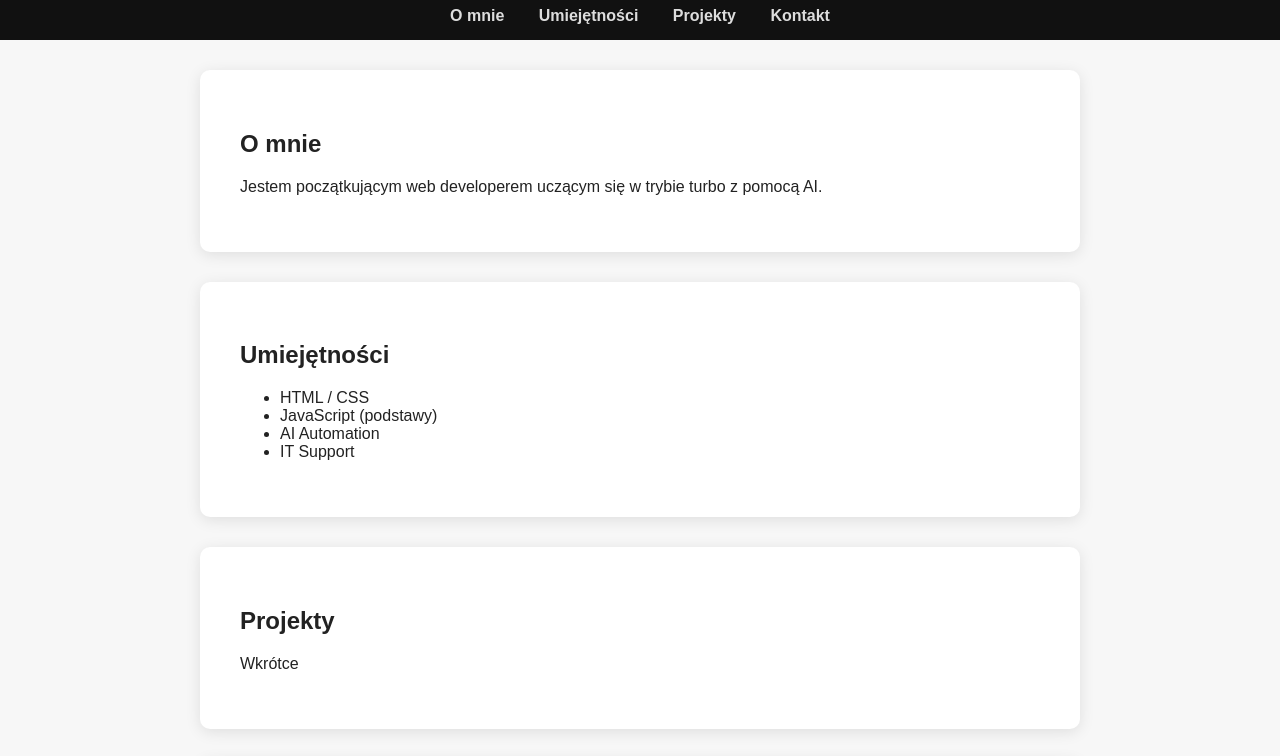
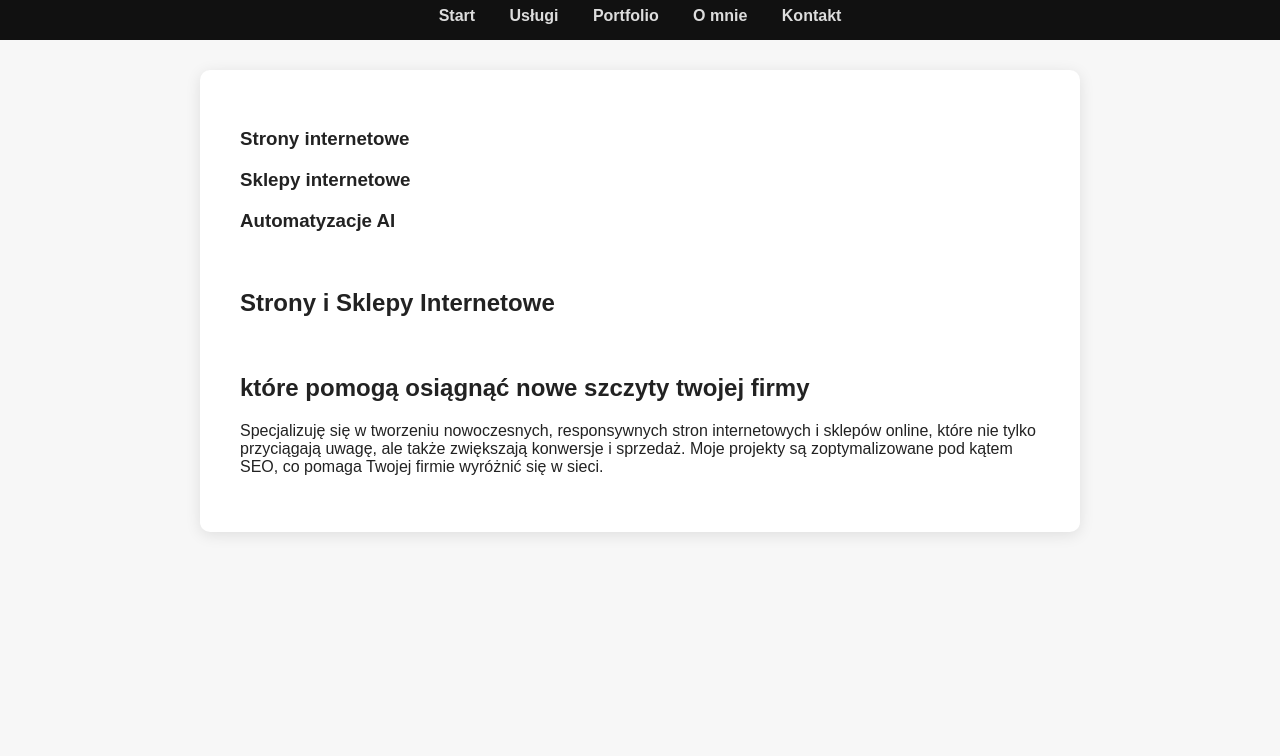
Before and after one commit to soberarafal2004-dev/portfolio, a plain HTML site: page index.html in a window 1280 px wide. Shown: the part 492-1248 px from the top of the page. After the commit the page ends 1054 px from the top, so only its background shows below. Drawn offline with Linux system fonts and the light colour scheme.

Commit message:
update index.html

```diff
--- a/index.html
+++ b/index.html
@@ -27,45 +27,28 @@
 </head>
 <body>
     <section class="hero">
-        <h1>Cześć! Jestem <span class="highlight">Rafal</span></h1>
+        <h1>Cześć! Jestem <span class="highlight">Rafał</span></h1>
         <p>Tworzę nowoczesne strony internetowe i automatyzacje AI.</p>
-        <a href="#projekty" class="hero-btn">Zobacz moje projekty</a>
+        <a href="portfolio.html" class="hero-btn">Zobacz moje projekty</a>
     </section>
     <header>
-        <h1>Rafal – Web Developer</h1>
+        <h1>Rafał – Web Developer</h1>
         <nav>
-            <a href="#o-mnie">O mnie</a>
-            <a href="#umiejetnosci">Umiejętności</a>
-            <a href="#projekty">Projekty</a>
+            <a href="index.html">Start</a>
+            <a href="uslugi.html">Usługi</a>
+            <a href="portfolio.html">Portfolio</a>
+            <a href="o-mnie.html">O mnie</a>
             <a href="#kontakt">Kontakt</a>
         </nav>
     </header>
-
-    <section id="o-mnie" class="section">
-        <h2>O mnie</h2>
-        <p>Jestem początkującym web developerem uczącym się w trybie turbo z pomocą AI.</p>
-    </section>
-
-    <section id="umiejetnosci" class="section">
-        <h2>Umiejętności</h2>
-        <ul>
-            <li>HTML / CSS</li>
-            <li>JavaScript (podstawy)</li>
-            <li>AI Automation</li>
-            <li>IT Support</li>
-        </ul>
-    </section>
-
-    <section id="projekty" class="section">
-        <h2>Projekty</h2>
-            <P>Wkrótce</P>
-    </section>
-
-    <section id="kontakt" class="section">
-        <h2>Kontakt</h2>
-        <p>Email: <a href="mailto:soberarafal2004@gmail.com">soberarafal2004@gmail.com</a></p>
-    </section>
-
+    <main>
+        <section id="strony" class="section">
+            <h3>Strony internetowe</h3><h3>Sklepy internetowe</h3><h3>Automatyzacje AI</h3><br>
+            <h1>Strony i Sklepy Internetowe</h1><br>
+            <h2>które pomogą osiągnąć nowe szczyty twojej firmy</h2>
+            <p>Specjalizuję się w tworzeniu nowoczesnych, responsywnych stron internetowych i sklepów online, które nie tylko przyciągają uwagę, ale także zwiększają konwersje i sprzedaż. Moje projekty są zoptymalizowane pod kątem SEO, co pomaga Twojej firmie wyróżnić się w sieci.</p>
+        </section>
+    </main>
     <script src="script.js"></script>
 </body>
 </html>
```
